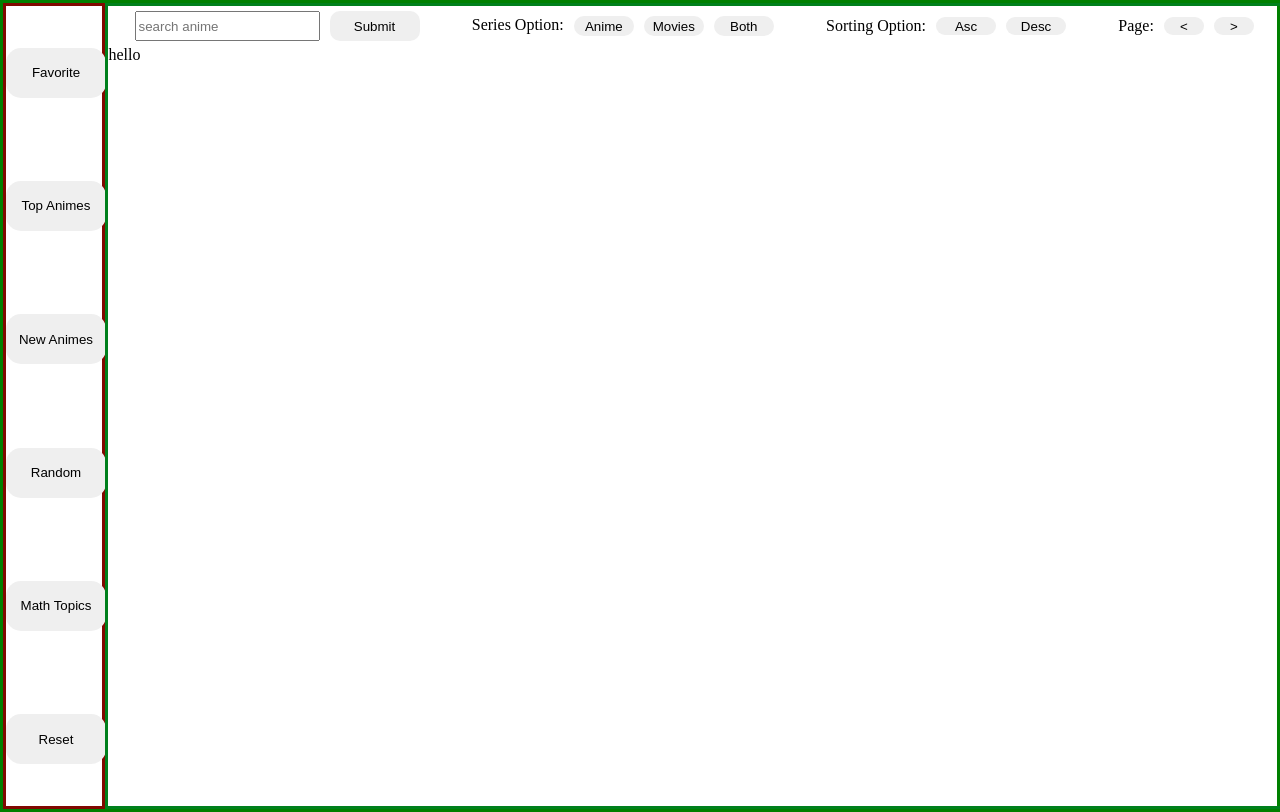
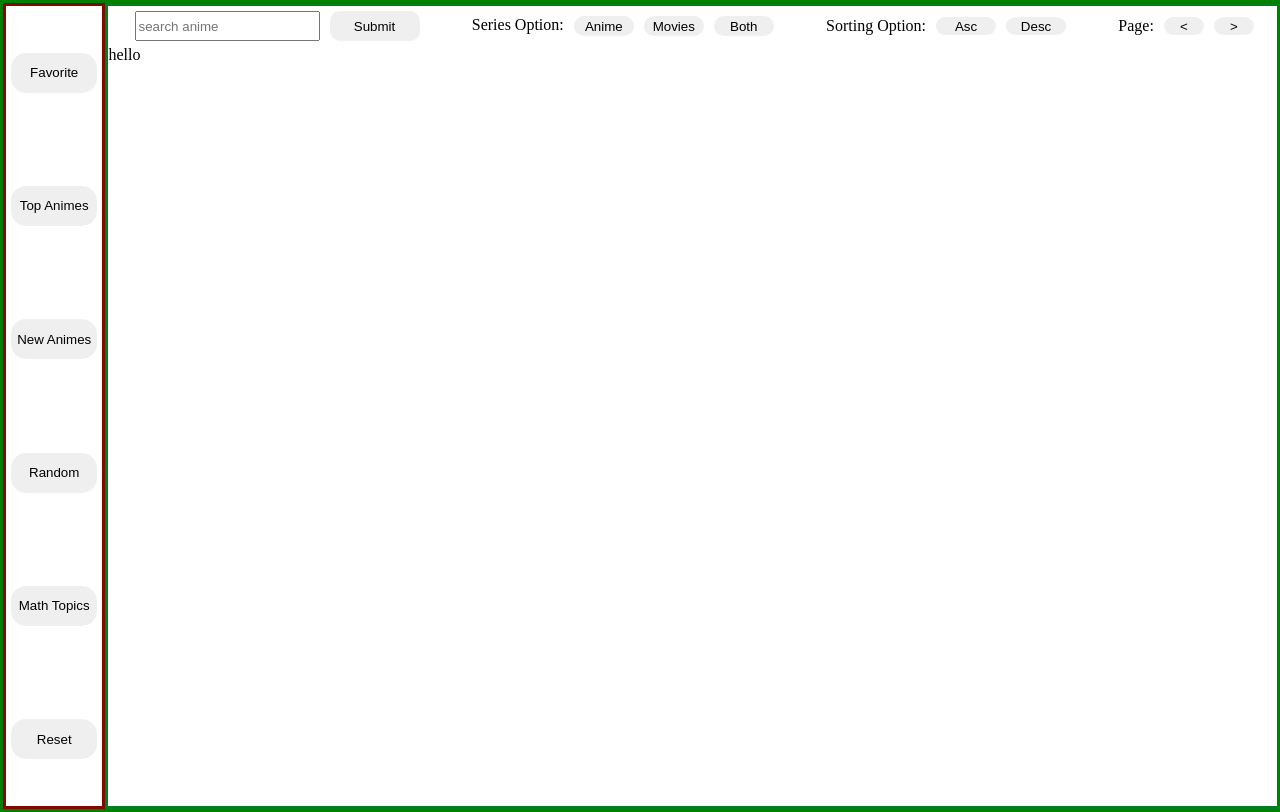
Before and after one commit to pojw/Anime_List, a website built with webpack: page src/template.html in a window 1280 px wide. Built offline with nearby package versions, Linux system fonts and the light colour scheme; no server answers.

Commit message:
added the buttons to be able to resize

```diff
--- a/src/style.css
+++ b/src/style.css
@@ -16,8 +16,8 @@ body {
   border: 3px rgb(128, 9, 0) solid;
 }
 .sideButton {
-  width: 100px;
-  height: 50px;
+  width: 100%;
+  height: 30%;
   border-radius: 15px;
   border: 0px;
 }
```
Also changed, not shown: dist/index.html, dist/main.js.
